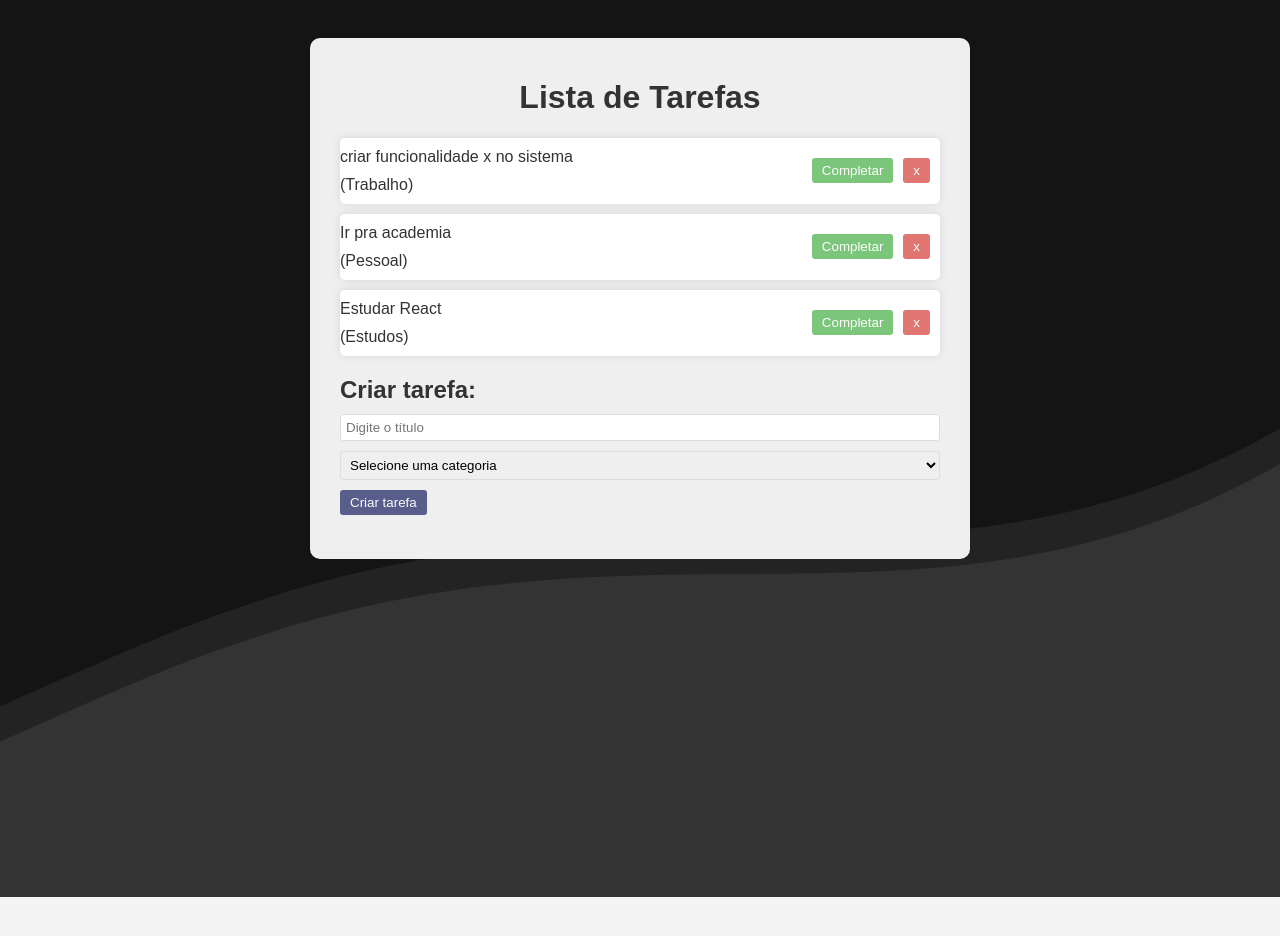
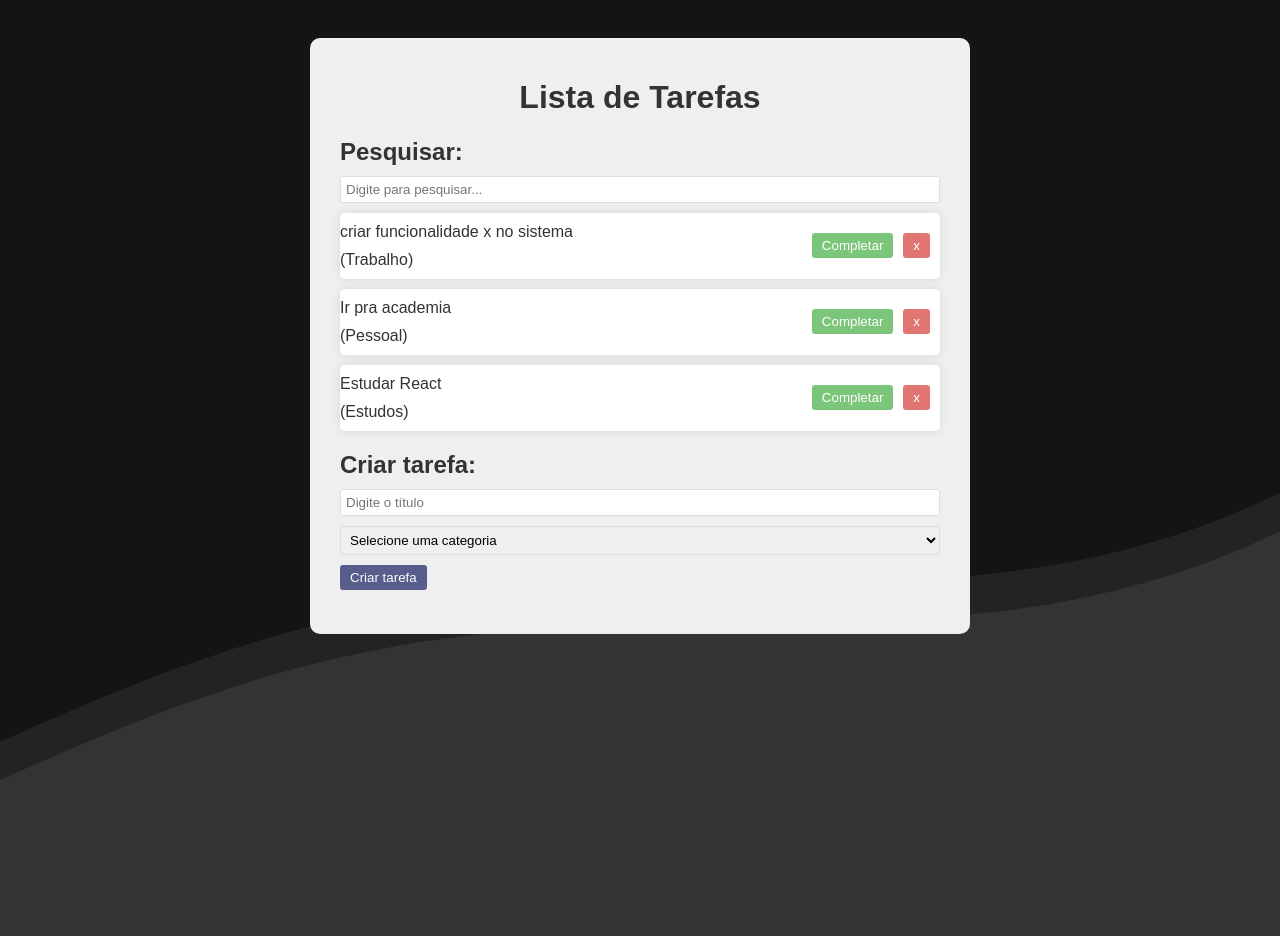
Before and after one commit to Daviniel/task-list, a React (Vite) app: page / in a window 1280 px wide. Shown: the top 936 px of the page. Before the commit the page ends 897 px from the top, so only its background shows below. Built offline with nearby package versions, Linux system fonts and the light colour scheme.

Commit message:
funcionalidade de pesquisa criada

```diff
--- a/src/App.jsx
+++ b/src/App.jsx
@@ -3,7 +3,7 @@
 
 import Todo from './components/Todo';
 import TodoForm from './components/TodoForm';
-
+import Search from './components/Search';
 
 import './App.css';
 
@@ -26,8 +26,10 @@
       text: "Estudar React",
       category: "Estudos",
       isCompleted: false,
-    }
-  ])
+    },
+  ]);
+
+  const [search, setSearch] = useState("");
 
   const addTodo = (text, category) => {
 
@@ -62,10 +64,19 @@
   return (
     <div className='app'>
       <h1>Lista de Tarefas</h1>
-
+      <Search search={search} setSearch={setSearch} />
       <div className="all-list">
-        {todo.map((todo) => (
-          <Todo key={todo.id} todo={todo} removeTodo={removeTodo} completeTodo={completeTodo}/>
+        {todo
+          .filter((todo) =>
+            todo.text.toLowerCase().includes(search.toLowerCase())
+          )
+          .map((todo) => (
+            <Todo
+              key={todo.id}
+              todo={todo}
+              removeTodo={removeTodo}
+              completeTodo={completeTodo}
+            />
         ))}
       </div>
       <TodoForm addTodo={addTodo} />
--- /dev/null
+++ b/src/components/Search.jsx
@@ -0,0 +1,13 @@
+const Search = ({ search, setSearch }) => {
+    return <div className="search">
+        <h2>Pesquisar:</h2>
+        <input
+            type="text"
+            value={search}
+            onChange={(e) => setSearch(e.target.value)}
+            placeholder="Digite para pesquisar..."
+        />
+    </div>
+};
+
+export default Search;
```
